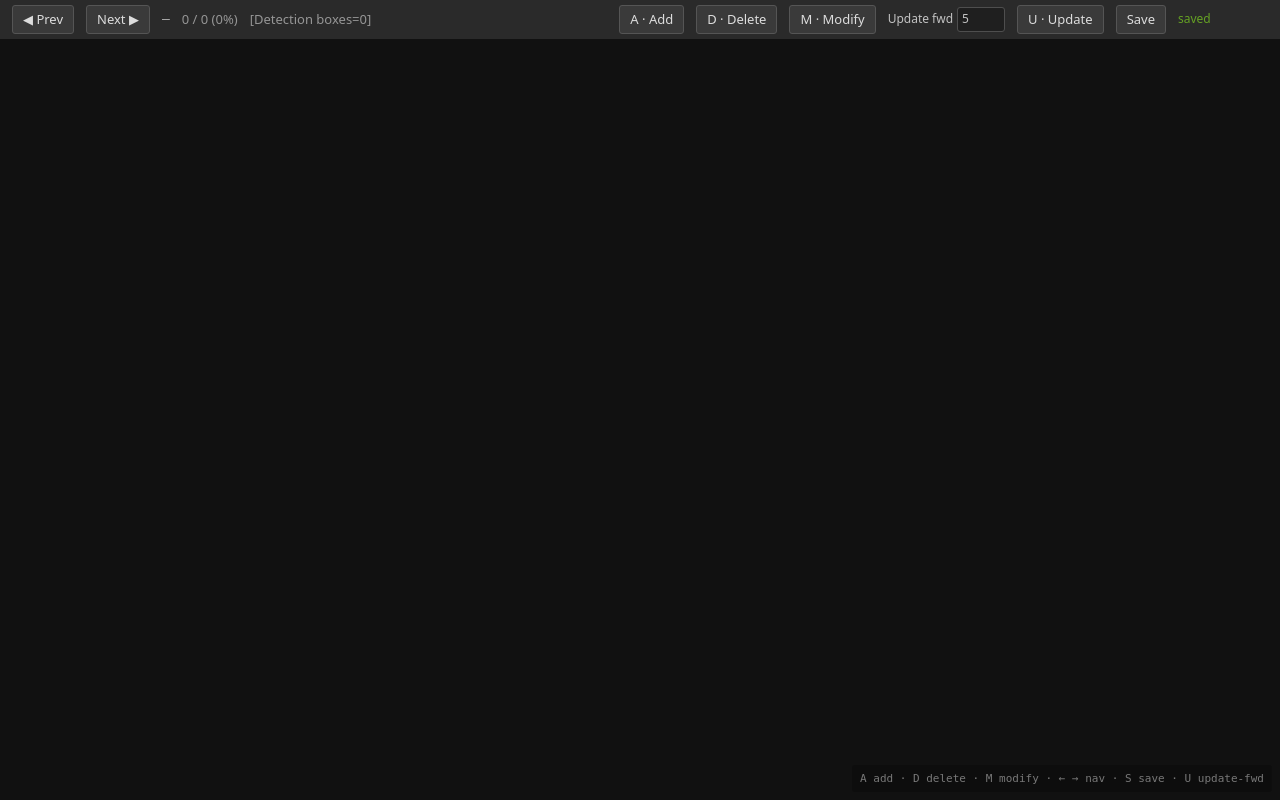
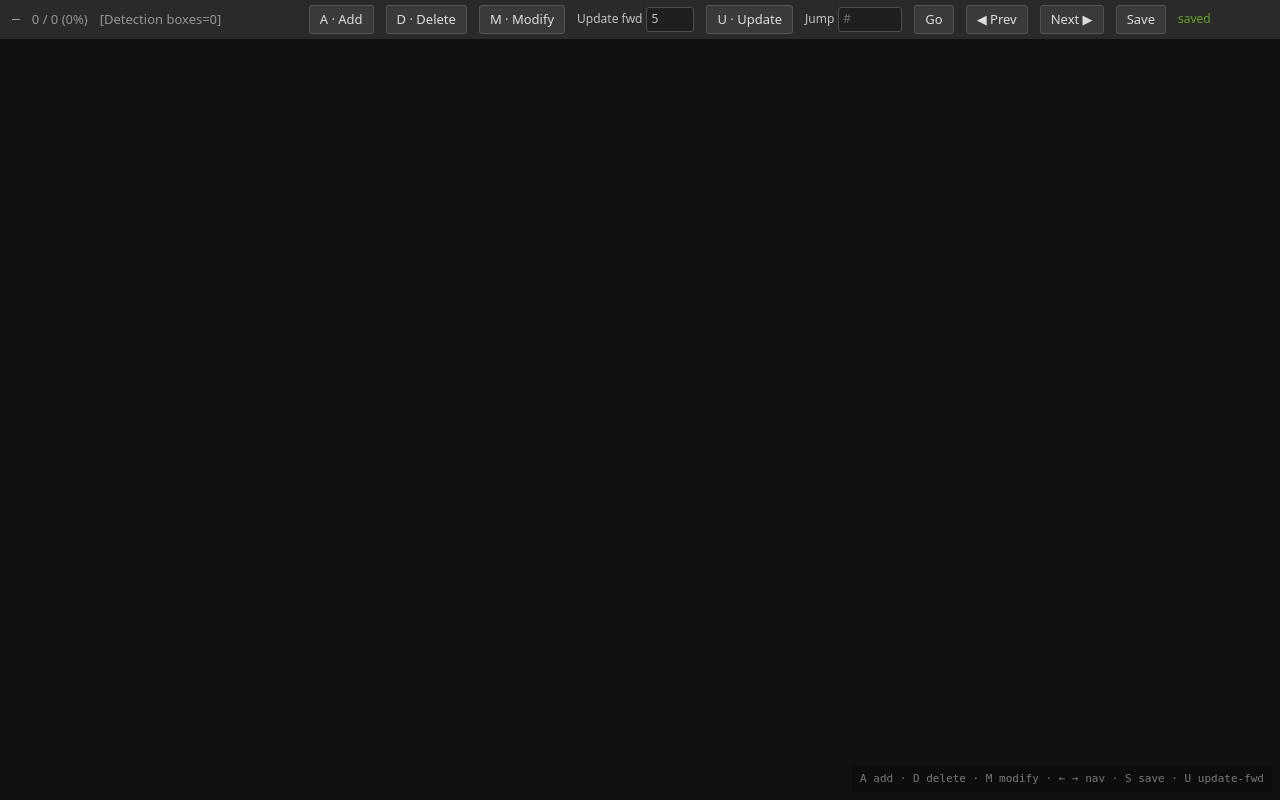
Before and after one commit to maulikmadhavi/dev_od_annotation, a Flask app: page / in a window 1280 px wide. Run offline with Flask 3, Linux system fonts and the light colour scheme; data that the repository does not hold is empty; a map, chart or similar area stays blank; parts of the project's set-up code (start-up, migrations or seed data) failed here and were passed over.

Commit message:
Add Jump-to-image input and move Prev/Next next to Save
- New "Jump #__" number input + "Go" button in the topbar: type a
  1-based index and click Go (or press Enter inside the input) to
  jump directly to that image. Validates against total count and
  flashes "out of range" otherwise. Auto-saves current image if
  dirty before jumping; clears and blurs the input after.
- Topbar reorder: Prev/Next moved from the left to the right cluster,
  directly next to Save (filename/counter/box-count stay on the left).

Co-Authored-By: Claude Opus 4.7 <noreply@anthropic.com>

```diff
--- a/templates/index.html
+++ b/templates/index.html
@@ -34,8 +34,6 @@
 <body>
 <div id="app">
   <div id="topbar">
-    <button id="prev">◀ Prev</button>
-    <button id="next">Next ▶</button>
     <span id="filename">—</span>
     <span id="counter" style="opacity:.6">0 / 0 (0%)</span>
     <span id="box-count" style="opacity:.6">[Detection boxes=0]</span>
@@ -48,6 +46,13 @@
       <input id="paste-n" type="number" min="1" max="100" value="5">
     </label>
     <button id="btn-paste" title="Update next N images with current boxes (U)">U · Update</button>
+    <label title="Jump to image number (press Enter)">
+      Jump
+      <input id="jump-n" type="number" min="1" placeholder="#" style="width: 64px;">
+    </label>
+    <button id="btn-jump" title="Jump to image number">Go</button>
+    <button id="prev" title="Previous (←)">◀ Prev</button>
+    <button id="next" title="Next (→)">Next ▶</button>
     <button id="btn-save" title="Save (S or Ctrl+S)">Save</button>
     <span id="status" class="saved">saved</span>
   </div>
@@ -306,6 +311,20 @@
     await loadImage((state.idx + delta + n) % n);
   }
 
+  async function jumpTo() {
+    const inp = document.getElementById('jump-n');
+    const target = parseInt(inp.value, 10);
+    const total = state.images.length;
+    if (!target || target < 1 || target > total) {
+      flashStatus(`out of range (1-${total})`, true);
+      return;
+    }
+    if (state.dirty) await save();
+    await loadImage(target - 1);
+    inp.value = '';
+    inp.blur();
+  }
+
   // Copy current boxes to the next N images (no wrap-around).
   // Useful for video-frame sequences where the same person stays in place.
   async function pasteForward() {
@@ -371,6 +390,10 @@
   };
   document.getElementById('btn-save').onclick = save;
   document.getElementById('btn-paste').onclick = pasteForward;
+  document.getElementById('btn-jump').onclick = jumpTo;
+  document.getElementById('jump-n').addEventListener('keydown', (e) => {
+    if (e.key === 'Enter') { e.preventDefault(); jumpTo(); }
+  });
 
   window.addEventListener('resize', () => { fit(); draw(); });
   window.addEventListener('beforeunload', (e) => {
```
Also changed, not shown: CLAUDE.md (+2 -0 lines).
